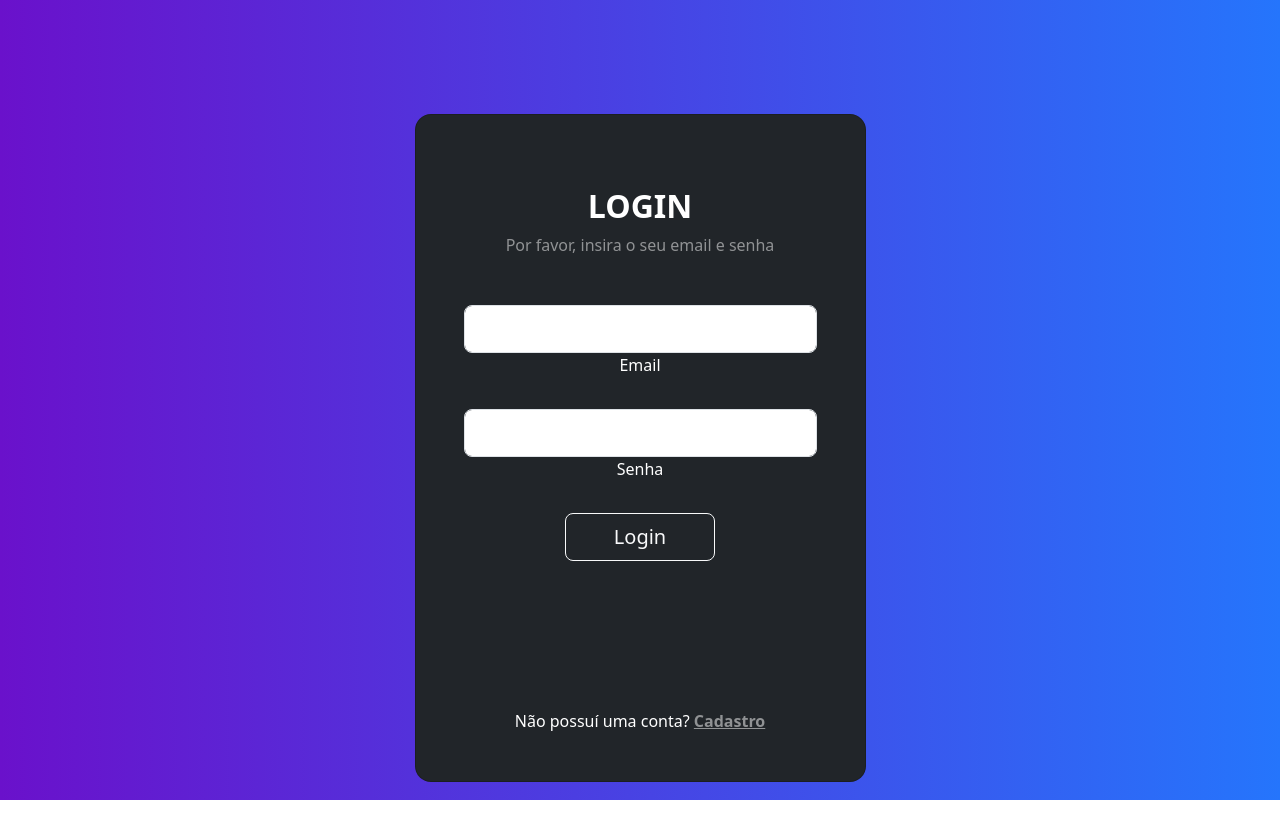
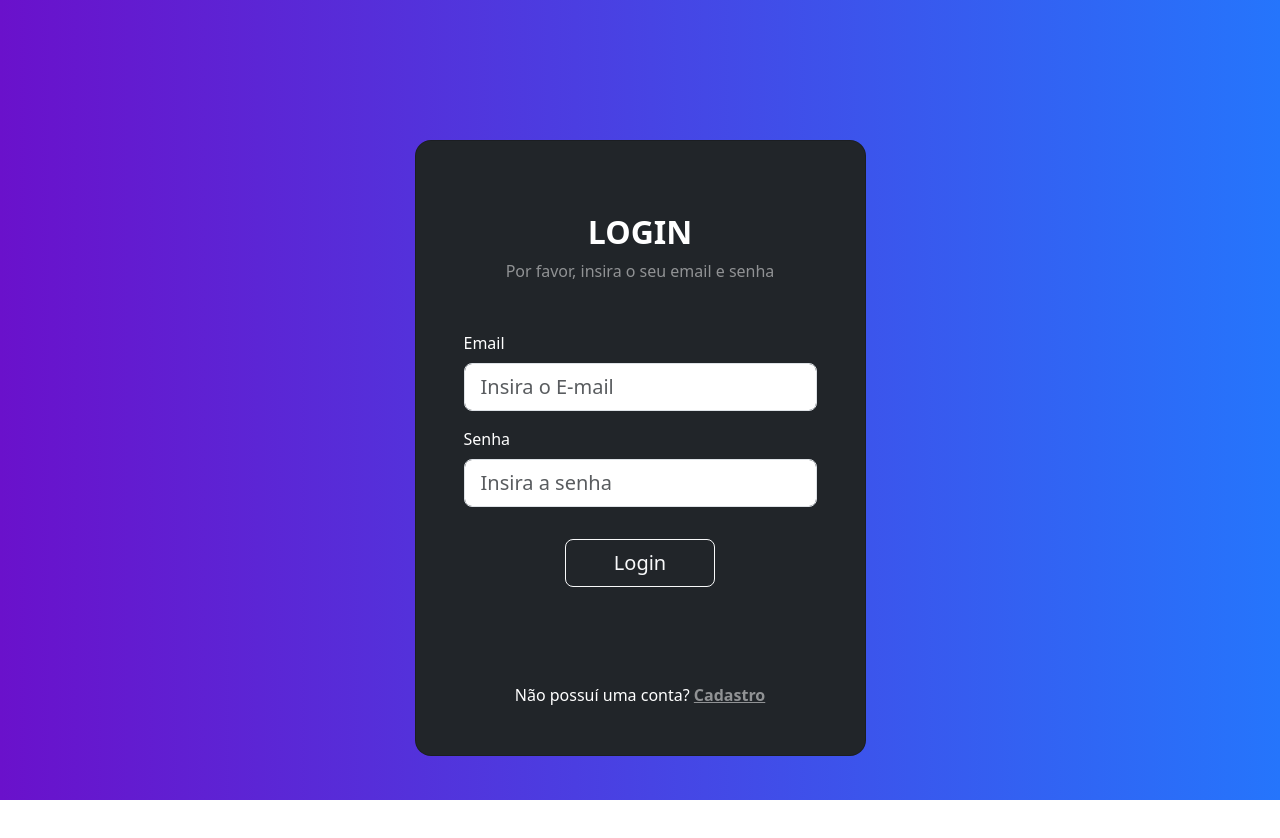
Before and after one commit to leorossiio/crud-app, an Angular app: page /login in a window 1280 px wide. Shown: the top 838 px of the page. Built offline with nearby package versions, Linux system fonts and the light colour scheme.

Commit message:
Login novo

```diff
--- a/src/app/pages/login/login.component.html
+++ b/src/app/pages/login/login.component.html
@@ -3,35 +3,37 @@
     <div class="row d-flex justify-content-center align-items-center vh-100">
       <div class="col-12 col-md-8 col-lg-6 col-xl-5">
         <div class="card bg-dark text-white" style="border-radius: 1rem;">
-          <div class="card-body p-5 text-center">
+          <div class="card-body p-5">
 
             <div class="mb-md-5 mt-md-4 pb-5">
 
-              <h2 class="fw-bold mb-2 text-uppercase">Login</h2>
-              <p class="text-white-50 mb-5">Por favor, insira o seu email e senha</p>
+              <h2 class="fw-bold mb-2 text-uppercase text-center">Login</h2>
+              <p class="text-white-50 mb-5 text-center">Por favor, insira o seu email e senha</p>
 
-              <div class="form-outline form-white mb-4">
-                <input type="email" id="typeEmailX" class="form-control form-control-lg" [(ngModel)]="email" />
-                <label class="form-label" for="typeEmailX">Email</label>
+              <div class="mb-3">
+                <label for="exampleInputEmail1" class="form-label">Email</label>
+                <input type="email" id="typeEmailX" class="form-control form-control-lg" [(ngModel)]="email" placeholder="Insira o E-mail">
+              </div>
+              <div class="mb-3">
+                <label for="exampleInputPassword1" class="form-label">Senha</label>
+                <input type="password" id="typePasswordX" class="form-control form-control-lg" [(ngModel)]="password" placeholder="Insira a senha"/>
               </div>
 
-              <div class="form-outline form-white mb-4">
-                <input type="password" id="typePasswordX" class="form-control form-control-lg" [(ngModel)]="password"  />
-                <label class="form-label" for="typePasswordX">Senha</label>
+              <div class="d-flex justify-content-center pt-3">
+                <button class="btn btn-outline-light btn-lg px-5" (click)="login()">Login</button>
               </div>
 
-              <button class="btn btn-outline-light btn-lg px-5" (click)="login()">Login</button>
 
-              <div class="d-flex justify-content-center text-center mt-4 pt-1">
+              <!-- <div class="d-flex justify-content-center text-center mt-4 pt-1">
                 <a href="#!" class="text-white"><i class="fab fa-facebook-f fa-lg"></i></a>
                 <a href="#!" class="text-white"><i class="fab fa-twitter fa-lg mx-4 px-2"></i></a>
                 <a href="#!" class="text-white"><i class="fab fa-google fa-lg"></i></a>
-              </div>
+              </div> -->
 
             </div>
 
             <div>
-              <p class="mb-0">Não possuí uma conta? <a routerLink="/cadastro" class="text-white-50 fw-bold">Cadastro</a>
+              <p class="mb-0 text-center">Não possuí uma conta? <a routerLink="/cadastro" class="text-white-50 fw-bold">Cadastro</a>
               </p>
             </div>
 
```
